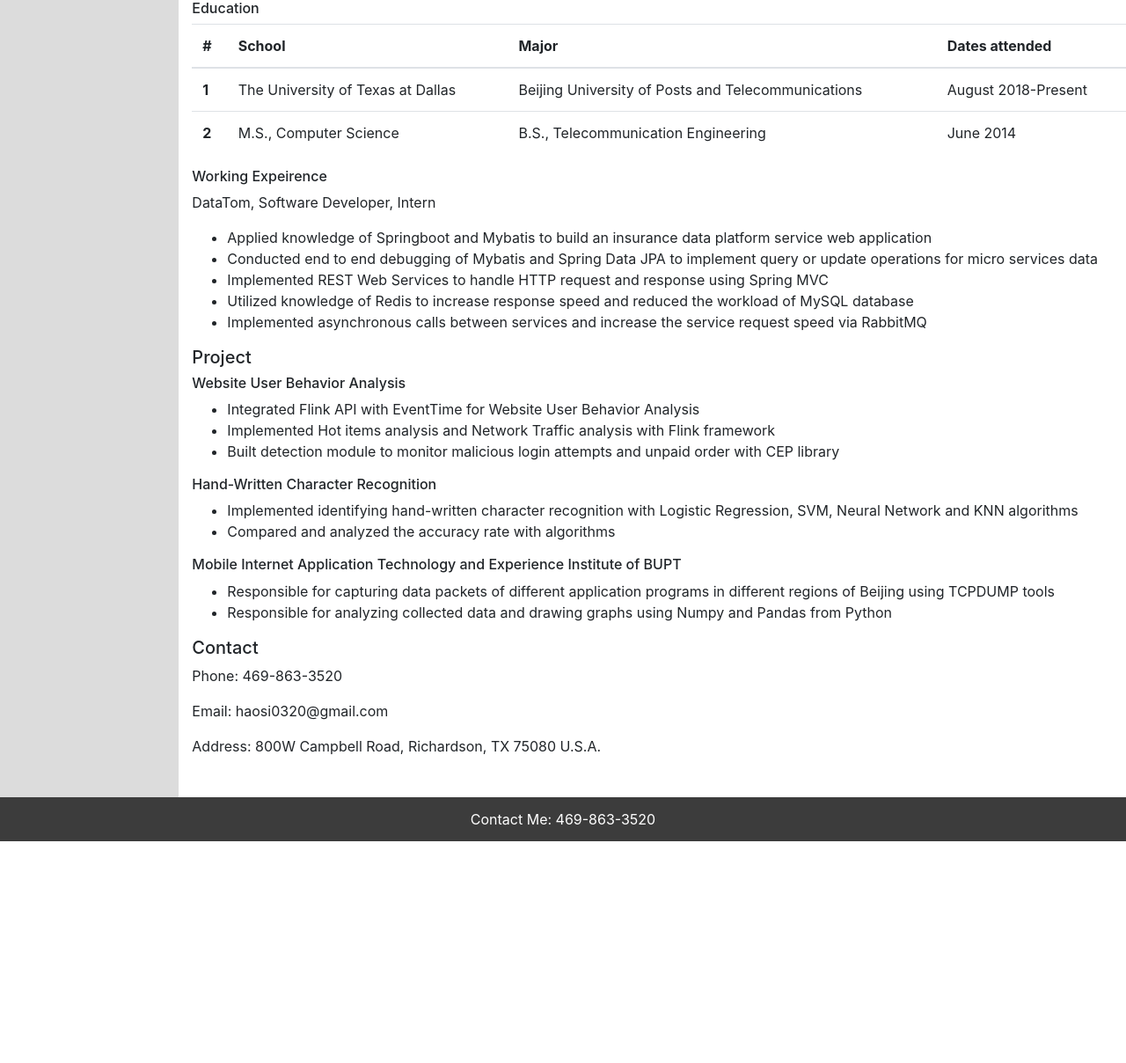
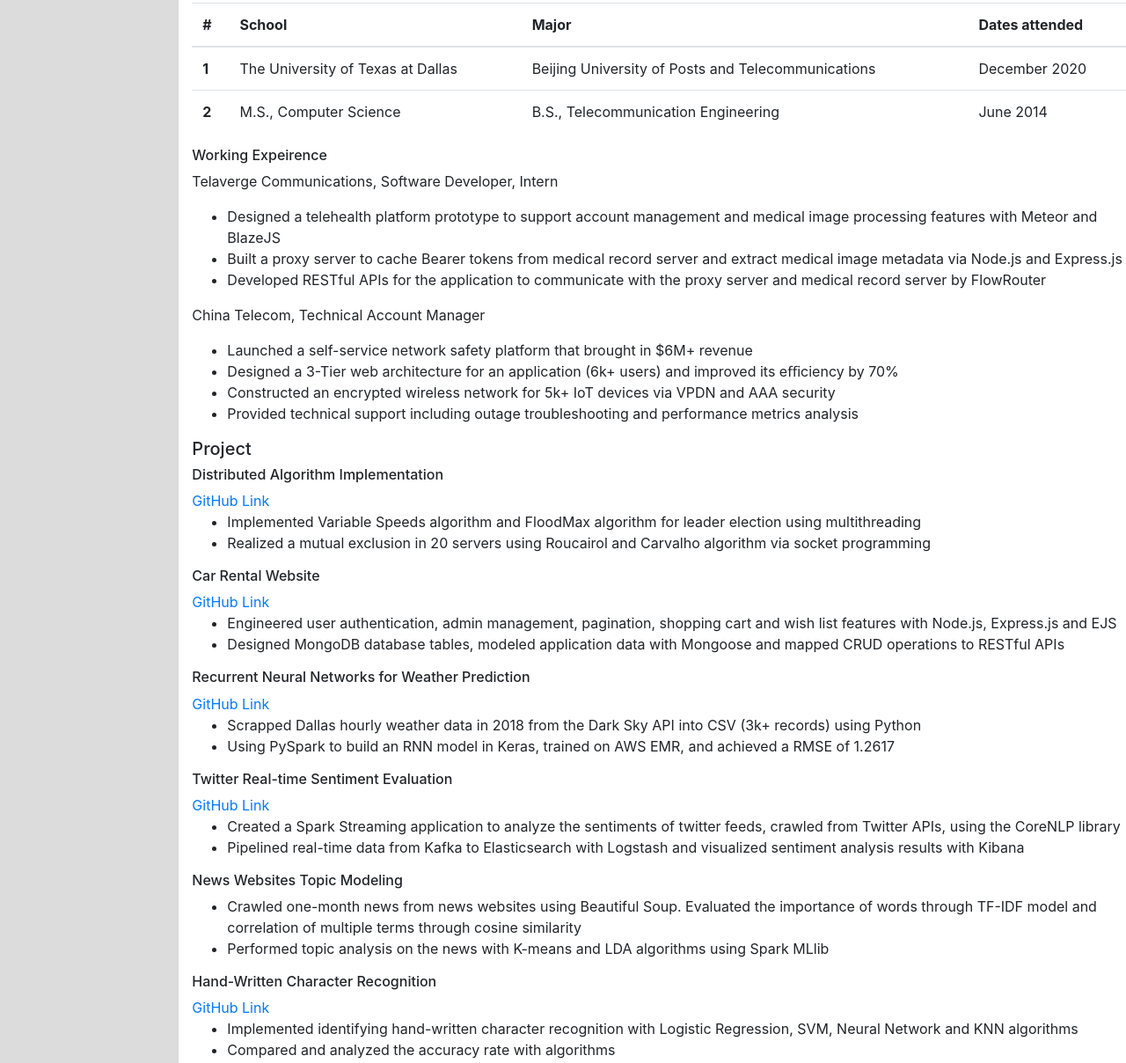
Before and after one commit to sihao2401/sihao2401.github.io, a plain HTML site: page index.html in a window 1280 px wide. Shown: the part 368-1576 px from the top of the page at 88% size. Before the commit the page ends 1324 px from the top, so only its background shows below. Drawn offline with nearby package versions, Linux system fonts and the light colour scheme.

Commit message:
updated resume

```diff
--- a/index.html
+++ b/index.html
@@ -55,9 +55,7 @@
 				<div id="about">
 					<h5>About Me</h5>
 					<p>
-					    In 2010, I was admitted with distinction to Beijing University of Posts and Telecommunications (BUPT) whose Telecommunications Engineering is ranked first in China. After graduation in 2014, I managed to work as an engineer for the network operation and maintenance department of China Telecom Co., Ltd. Beijing Branch.
-					    <br>
-					    Now, I am purchasing my master's degree in Computer Science at UT Dallas. I am a solid software developer with a bunch of development experience in Java and have my passion for the field of Software Developing.
+						My name is Hao, I have four years full-time working experience as a Technical Account Manager in China to provide technical support for customers' network architecture. And 2020 summer I worked as a summer intern as a software engineer, responsible for building a Telehealth platform, I contributed to building a proxy server, developed RESTful API and file uploading feature. I graduated from UT-Dallas with a Master's in Computer Science. I have a solid foundation of Data Structures, Algorithms, OS and Networking. I have passion for the field of Software Developing.
 					</p>
 					<div>
 						<br><h6>Education</h6>
@@ -75,7 +73,7 @@
 						      <th scope="row">1</th>
 						      <td>The University of Texas at Dallas</td>
 						      <td>Beijing University of Posts and Telecommunications</td>
-						      <td>August 2018-Present</td>
+						      <td>December 2020</td>
 						    </tr>
 						    <tr>
 						      <th scope="row">2</th>
@@ -88,48 +86,76 @@
 					</div>
 					<div>
 						<h6>Working Expeirence</h6>
-						<p>DataTom, Software Developer, Intern</p>
+						<p>Telaverge Communications, Software Developer, Intern</p>
 						<ul>
-							<li>Applied knowledge of Springboot and Mybatis to build an insurance data platform service web application</li>
-							<li>Conducted end to end debugging of Mybatis and Spring Data JPA to implement query or update operations for micro services data</li>
-							<li>Implemented REST Web Services to handle HTTP request and response using Spring MVC</li>
-							<li>Utilized knowledge of Redis to increase response speed and reduced the workload of MySQL database</li>
-							<li>Implemented asynchronous calls between services and increase the service request speed via RabbitMQ</li>
+							<li>Designed a telehealth platform prototype to support account management and medical image processing features with Meteor and BlazeJS</li>
+							<li>Built a proxy server to cache Bearer tokens from medical record server and extract medical image metadata via Node.js and Express.js</li>
+							<li>Developed RESTful APIs for the application to communicate with the proxy server and medical record server by FlowRouter</li>
+						</ul>
+						<p>China Telecom, Technical Account Manager</p>
+						<ul>
+							<li>Launched a self-service network safety platform that brought in $6M+ revenue</li>
+							<li>Designed a 3-Tier web architecture for an application (6k+ users) and improved its eﬀiciency by 70%</li>
+							<li>Constructed an encrypted wireless network for 5k+ IoT devices via VPDN and AAA security</li>
+							<li>Provided technical support including outage troubleshooting and performance metrics analysis</li>
 						</ul>
 					</div>
 				</div>
 				<div id="project">
 					<h5>Project</h5>
 					<div>
-						<h6>Website User Behavior Analysis</h6>
+						<h6>Distributed Algorithm Implementation</h6>
+						<a href="https://github.com/sihao2401/AOSProject2">GitHub Link</a>
 						<ul>
-							<li>Integrated Flink API with EventTime for Website User Behavior Analysis</li>
-							<li>Implemented Hot items analysis and Network Traffic analysis with Flink framework</li>
-							<li>Built detection module to monitor malicious login attempts and unpaid order with CEP library</li>
+							<li>Implemented Variable Speeds algorithm and FloodMax algorithm for leader election using multithreading</li>
+							<li>Realized a mutual exclusion in 20 servers using Roucairol and Carvalho algorithm via socket programming</li>
+						</ul>
+					</div>
+					<div>
+						<h6>Car Rental Website</h6>
+						<a href="https://github.com/sihao2401/RVRental">GitHub Link</a>
+						<ul>
+							<li>Engineered user authentication, admin management, pagination, shopping cart and wish list features with Node.js, Express.js and EJS</li>
+							<li>Designed MongoDB database tables, modeled application data with Mongoose and mapped CRUD operations to RESTful APIs</li>
+						</ul>
+					</div>
+					<div>
+						<h6>Recurrent Neural Networks for Weather Prediction</h6>
+						<a href="https://github.com/sihao2401/RNN-For-Weather-Prediction">GitHub Link</a>
+						<ul>
+							<li>Scrapped Dallas hourly weather data in 2018 from the Dark Sky API into CSV (3k+ records) using Python</li>
+							<li>Using PySpark to build an RNN model in Keras, trained on AWS EMR, and achieved a RMSE of 1.2617</li>
+						</ul>
+					</div>
+					<div>
+						<h6>Twitter Real-time Sentiment Evaluation</h6>
+						<a href="https://github.com/sihao2401/SparkStreaming-Analyzing-Twitter">GitHub Link</a>
+						<ul>
+							<li>Created a Spark Streaming application to analyze the sentiments of twitter feeds, crawled from Twitter APIs, using the CoreNLP library</li>
+							<li>Pipelined real-time data from Kafka to Elasticsearch with Logstash and visualized sentiment analysis results with Kibana</li>
+						</ul>
+					</div>
+					<div>
+						<h6>News Websites Topic Modeling</h6>
+						<ul>
+							<li>Crawled one-month news from news websites using Beautiful Soup. Evaluated the importance of words through TF-IDF model and correlation of multiple terms through cosine similarity</li>
+							<li>Performed topic analysis on the news with K-means and LDA algorithms using Spark MLlib</li>
 						</ul>
 					</div>
 					<div>
 						<h6>Hand-Written Character Recognition</h6>
+						<a href="https://github.com/sihao2401/IdentifyHandwrittenDigits">GitHub Link</a>
 						<ul>
 							<li>Implemented identifying hand-written character recognition with Logistic Regression, SVM, Neural Network and KNN algorithms</li>
 							<li>Compared and analyzed the accuracy rate with algorithms
 							</li>
 						</ul>
 					</div>
-					<div>
-						<h6>Mobile Internet Application Technology and Experience Institute of BUPT</h6>
-						<ul>
-							<li>Responsible for capturing data packets of different application programs in different regions of Beijing using TCPDUMP tools</li>
-							<li>Responsible for analyzing collected data and drawing graphs using Numpy and Pandas from Python</li>
-						</ul>
-					</div>
-
 				</div>
 				<div id="contact">
 					<h5>Contact</h5>
 					<P>Phone: 469-863-3520</P>
 					<p>Email: haosi0320@gmail.com</p>
-					<p>Address: 800W Campbell Road, Richardson, TX 75080 U.S.A.</p>
 				</div>
 			</div>
 		</div>
```
Also changed, not shown: index.css (line endings or trailing spaces).
